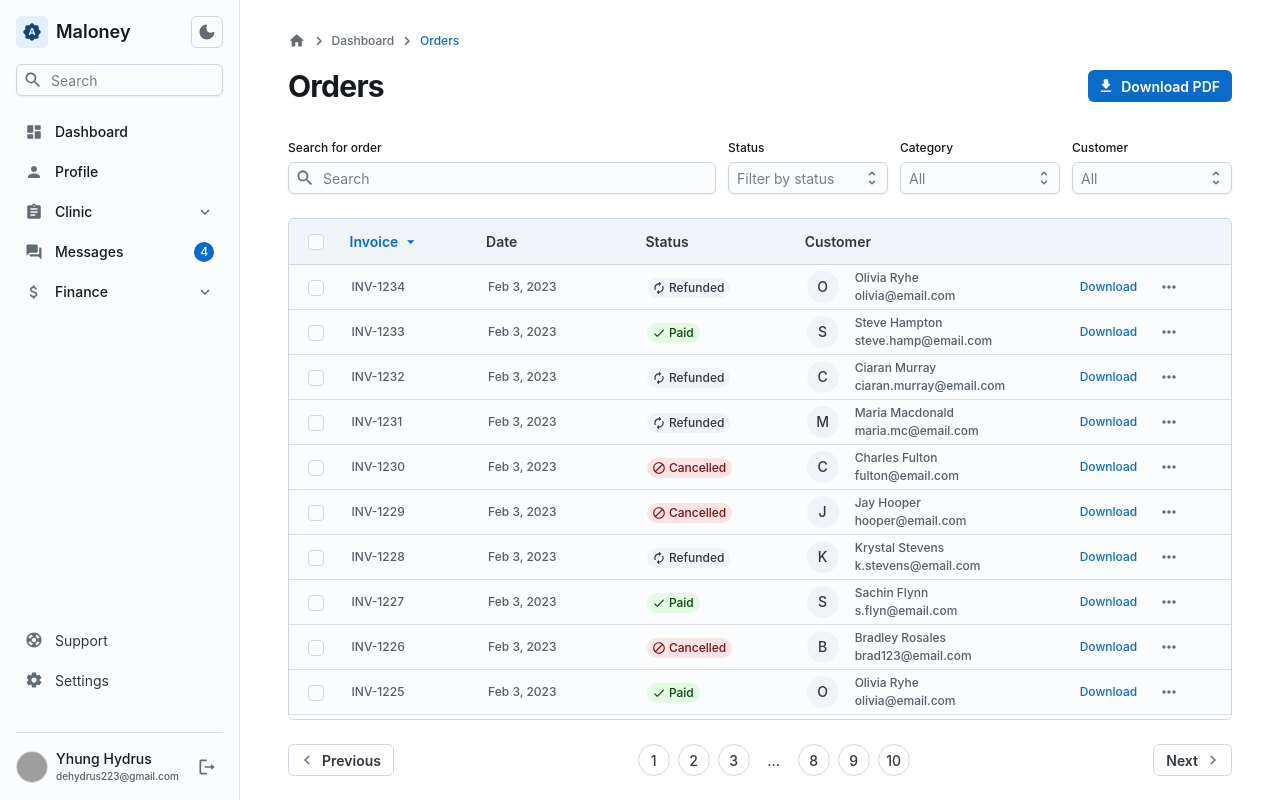
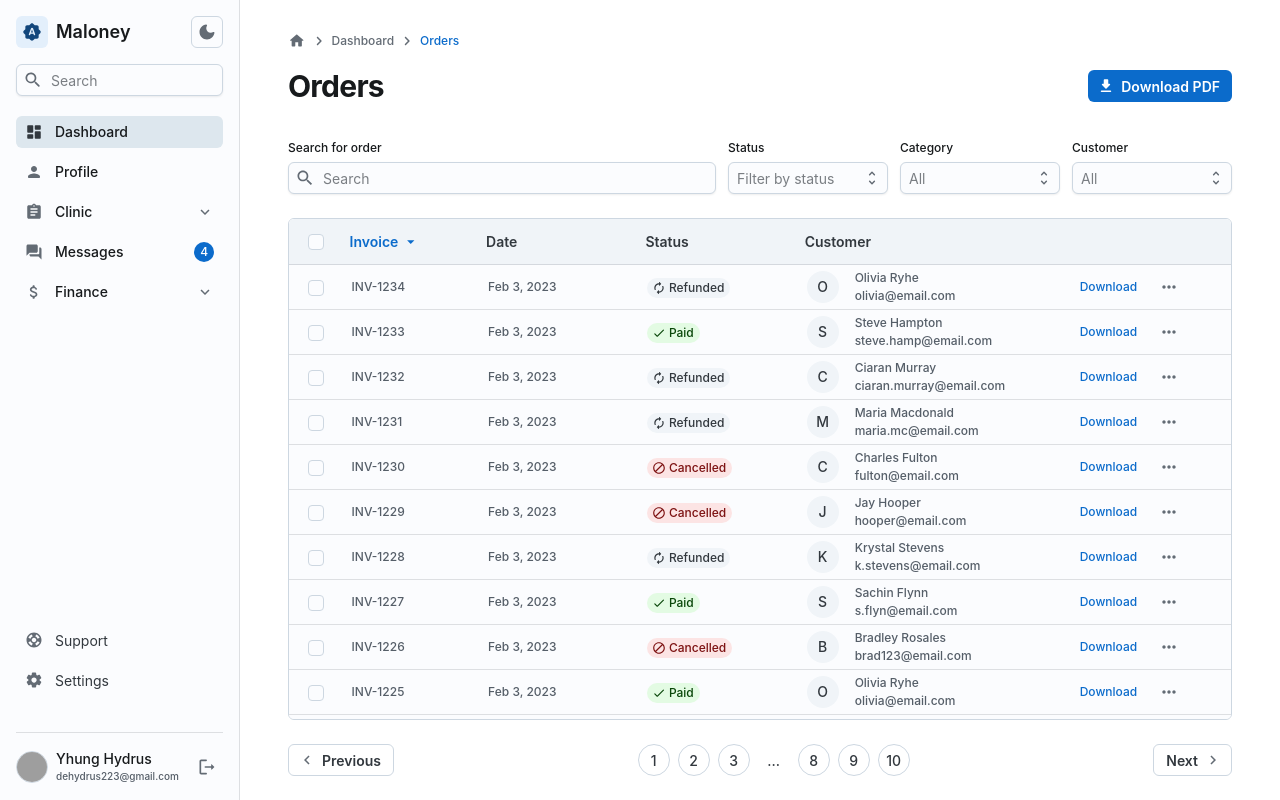
Before and after one commit to winifredbday/Emr-site, a React (Create React App) app in the folder frontend/: page / in a window 1280 px wide. Built offline with nearby package versions, Linux system fonts and the light colour scheme; grey boxes are pictures that could not be loaded.

Commit message:
refactored code to display pages dynamically

```diff
--- a/frontend/src/App.tsx
+++ b/frontend/src/App.tsx
@@ -1,15 +1,31 @@
-import React from 'react';
+import React, { Suspense } from 'react';
 import { BrowserRouter as Router, Route, Routes } from 'react-router-dom';
 import routes from './routes';
+import Sidebar from './components/Sidebar';
+import Header from './components/Header';
+import { CssVarsProvider } from '@mui/joy/styles';
+import CssBaseline from '@mui/joy/CssBaseline';
+import Box from '@mui/joy/Box';
 
 function App() {
   return (
     <Router>
-      <Routes>
-        {routes.map(({ path, component: Component }, index) => (
-          <Route key={index} path={path} element={<Component />} />
-        ))}
-      </Routes>
+       <CssVarsProvider disableTransitionOnChange>
+          <CssBaseline />
+          <Box sx={{ display: 'flex', minHeight: '100dvh' }}>
+            <Header />
+            <Sidebar />
+            <div className="content" style={{ flex: 1 }}>
+              <Suspense fallback={<div>Loading...</div>}>
+                <Routes>
+                  {routes.map(({ path, component: Component }, index) => (
+                    <Route key={index} path={path} element={<Component />} />
+                  ))}
+                </Routes>
+              </Suspense>
+            </div>
+          </Box>
+        </CssVarsProvider>
     </Router>
   );
 }
--- a/frontend/src/components/Sidebar.tsx
+++ b/frontend/src/components/Sidebar.tsx
@@ -23,9 +23,9 @@ import SettingsRoundedIcon from '@mui/icons-material/SettingsRounded';
 import LogoutRoundedIcon from '@mui/icons-material/LogoutRounded';
 import BrightnessAutoRoundedIcon from '@mui/icons-material/BrightnessAutoRounded';
 import KeyboardArrowDownIcon from '@mui/icons-material/KeyboardArrowDown';
-
 import ColorSchemeToggle from './ColorSchemeToggle';
 import { closeSidebar } from '../utils/utils';
+import { useLocation } from 'react-router-dom';
 
 function Toggler({
   defaultExpanded = false,
@@ -60,6 +60,7 @@ function Toggler({
 }
 
 export default function Sidebar() {
+  const location = useLocation();
   return (
     <Sheet
       className="Sidebar"
@@ -141,7 +142,11 @@ export default function Sidebar() {
           }}
         >
            <ListItem>
-            <ListItemButton>
+            <ListItemButton
+              role="menuitem"
+              component="a"
+              href="/"
+              selected={location.pathname === '/' ? true : false}>
               <DashboardRoundedIcon />
               <ListItemContent>
                 <Typography level="title-sm">Dashboard</Typography>
@@ -198,7 +203,8 @@ export default function Sidebar() {
             <ListItemButton
               role="menuitem"
               component="a"
-              href="/joy-ui/getting-started/templates/messages/"
+              href="/messages"
+              selected={location.pathname === '/messages' ? true : false}
             >
               <QuestionAnswerRoundedIcon />
               <ListItemContent>
--- a/frontend/src/pages/Dashboard.tsx
+++ b/frontend/src/pages/Dashboard.tsx
@@ -1,28 +1,18 @@
 import * as React from 'react';
-import { CssVarsProvider } from '@mui/joy/styles';
-import CssBaseline from '@mui/joy/CssBaseline';
 import Box from '@mui/joy/Box';
 import Button from '@mui/joy/Button';
 import Breadcrumbs from '@mui/joy/Breadcrumbs';
 import Link from '@mui/joy/Link';
 import Typography from '@mui/joy/Typography';
-
 import HomeRoundedIcon from '@mui/icons-material/HomeRounded';
 import ChevronRightRoundedIcon from '@mui/icons-material/ChevronRightRounded';
 import DownloadRoundedIcon from '@mui/icons-material/DownloadRounded';
-
-import Sidebar from '../components/Sidebar';
 import OrderTable from '../components/OrderTable';
 import OrderList from '../components/OrderList';
-import Header from '../components/Header';
+
 
 export default function Dashboard() {
   return (
-    <CssVarsProvider disableTransitionOnChange>
-      <CssBaseline />
-      <Box sx={{ display: 'flex', minHeight: '100dvh' }}>
-        <Header />
-        <Sidebar />
     <Box
       component="main"
       className="MainContent"
@@ -96,7 +86,5 @@ export default function Dashboard() {
       <OrderTable />
       <OrderList />
     </Box>
-      </Box>
-    </CssVarsProvider>
   );
 }
--- a/frontend/src/pages/auth/SignUp.tsx
+++ b/frontend/src/pages/auth/SignUp.tsx
@@ -4,7 +4,6 @@ import GlobalStyles from '@mui/joy/GlobalStyles';
 import CssBaseline from '@mui/joy/CssBaseline';
 import Box from '@mui/joy/Box';
 import Button from '@mui/joy/Button';
-
 import Divider from '@mui/joy/Divider';
 import FormControl from '@mui/joy/FormControl';
 import FormLabel from '@mui/joy/FormLabel';
--- a/frontend/src/pages/messages/Messages.tsx
+++ b/frontend/src/pages/messages/Messages.tsx
@@ -1,22 +1,11 @@
 import * as React from 'react';
-import { CssVarsProvider } from '@mui/joy/styles';
-import CssBaseline from '@mui/joy/CssBaseline';
 import Box from '@mui/joy/Box';
-import Sidebar from '../../components/Sidebar';
-import Header from '../../components/Header';
 import MyMessages from '../../components/messages/MyMessages';
 
 export default function Messages() {
   return (
-    <CssVarsProvider disableTransitionOnChange>
-      <CssBaseline />
-      <Box sx={{ display: 'flex', minHeight: '100dvh' }}>
-        <Sidebar />
-        <Header />
-        <Box component="main" className="MainContent" sx={{ flex: 1 }}>
-          <MyMessages />
-        </Box>
-      </Box>
-    </CssVarsProvider>
+    <Box component="main" className="MainContent" sx={{ flex: 1 }}>
+      <MyMessages />
+    </Box>
   );
 }
--- a/frontend/src/routes.ts
+++ b/frontend/src/routes.ts
@@ -1,7 +1,10 @@
-import SignUp from './pages/auth/SignUp';
-import SignIn from './pages/auth/SignIn';
-import Dashboard from './pages/Dashboard';
-import Messages from './pages/messages/Messages'
+import { lazy } from 'react';
+
+
+const SignUp = lazy(() => import('./pages/auth/SignUp'));
+const SignIn = lazy(() => import('./pages/auth/SignIn'));
+const Dashboard = lazy(() => import('./pages/Dashboard'));
+const Messages = lazy(() => import('./pages/messages/Messages'));
 
 
 const routes = [
```
Lines whose indentation alone changed are shown as unchanged.
